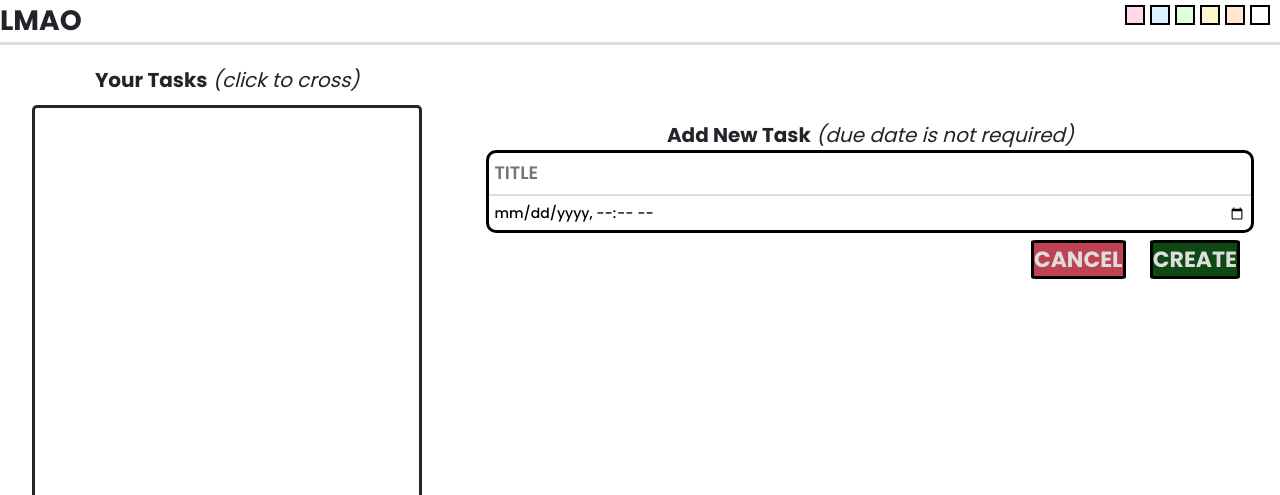
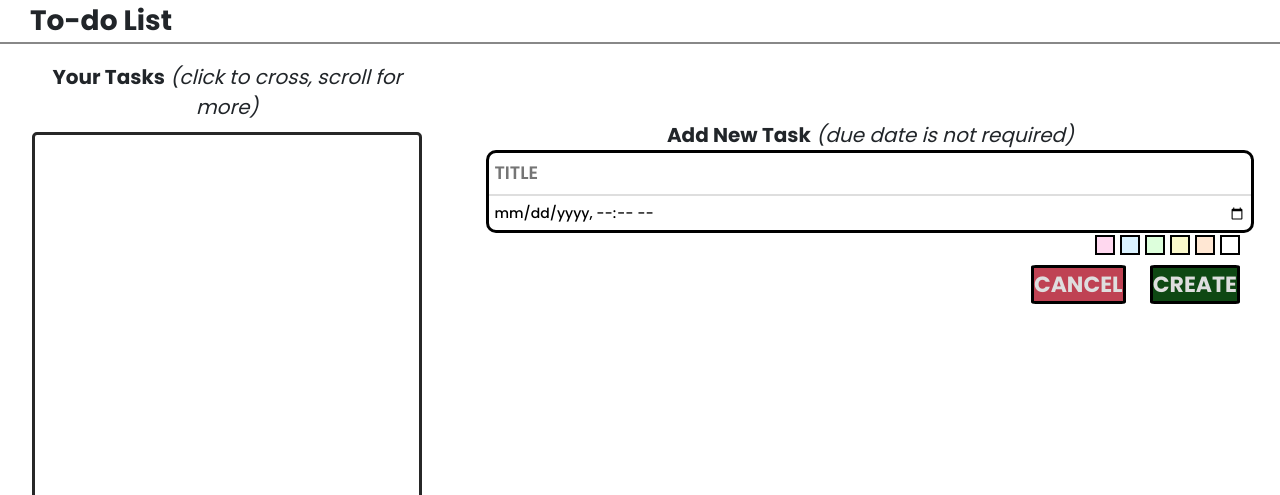
Before and after one commit to vinh16302/Programming-Integration-Project, a PHP site: page /TodoApp/Todo.html in a window 1280 px wide. Shown: the top 495 px of the page. Run offline with PHP 8.4, Linux system fonts and the light colour scheme; some libraries are stand-ins or nearby versions.

Commit message:
css and demo video

```diff
--- a/TodoApp/Todo.html
+++ b/TodoApp/Todo.html
@@ -13,20 +13,14 @@
 
 <body>
     <header>
-        LMAO
-        <div id='color-select'>
-            <div class='color-box white'></div>
-            <div class='color-box orange'></div>
-            <div class='color-box yellow'></div>
-            <div class='color-box green'></div>
-            <div class='color-box blue'></div>
-            <div class='color-box pink'></div>
+        <div class="header-title" style="margin-left: 30px;">
+            To-do List
         </div>
     </header>
     <main>
         <div class="headers">
             <div id="list-head">
-                <b>Your Tasks</b> <i>(click to cross)</i>
+                <b>Your Tasks</b> <i>(click to cross, scroll for more)</i>
             </div>
             <div id="note-head">
                 <b>Add New Task</b> <i>(due date is not required)</i>
@@ -45,6 +39,14 @@
             </div>
         </notepad>
         <div class="buttons">
+            <div id='color-select'>
+                <div class='color-box white'></div>
+                <div class='color-box orange'></div>
+                <div class='color-box yellow'></div>
+                <div class='color-box green'></div>
+                <div class='color-box blue'></div>
+                <div class='color-box pink'></div>
+            </div>
         <button id="btn-delete">Cancel</button>
         <button id="btn-save">Create</button>
         </div>
--- a/css/todo.css
+++ b/css/todo.css
@@ -11,7 +11,7 @@ header {
     text-align: center;
     font-weight: 1000;
     font-size: 28px;
-    border-bottom: solid 3px #DEDEDE;
+    box-shadow: 0px 2px #888888;
     display: flex;
     justify-content: space-between;
 }
@@ -131,6 +131,7 @@ notePad {
     display: flex;
     flex-flow: row-reverse nowrap;
     padding: 5px 10px 0 0;
+    position: relative;
 }
 
 .color-box {
```
Also changed, not shown: README.md.
